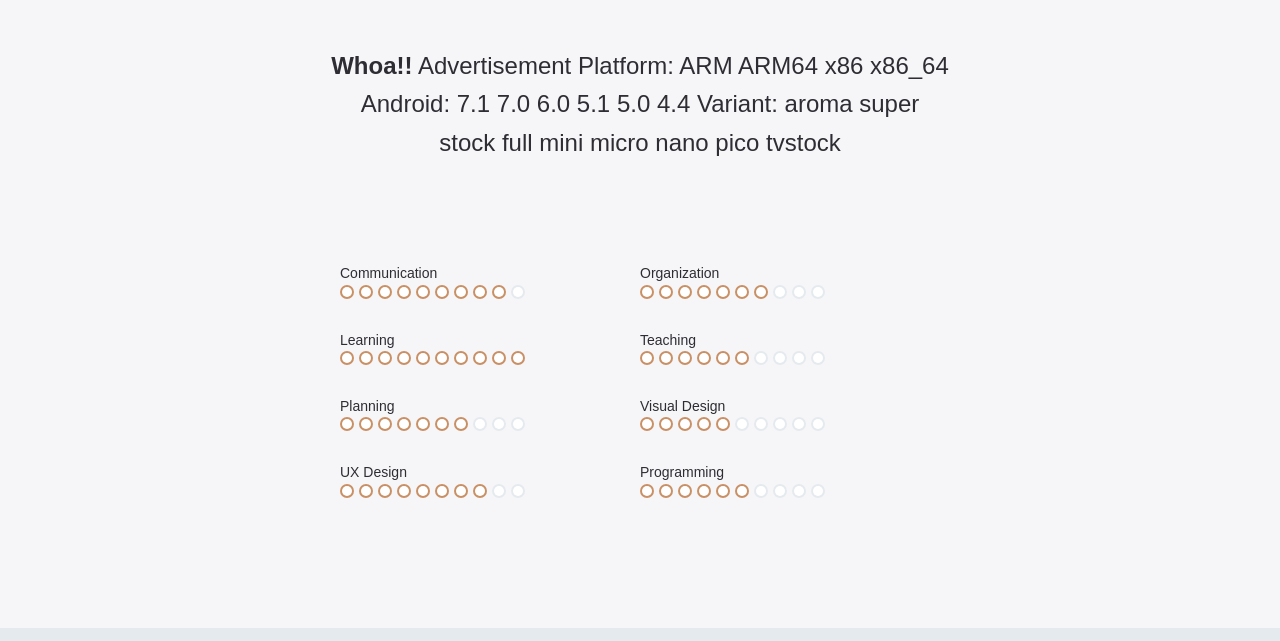
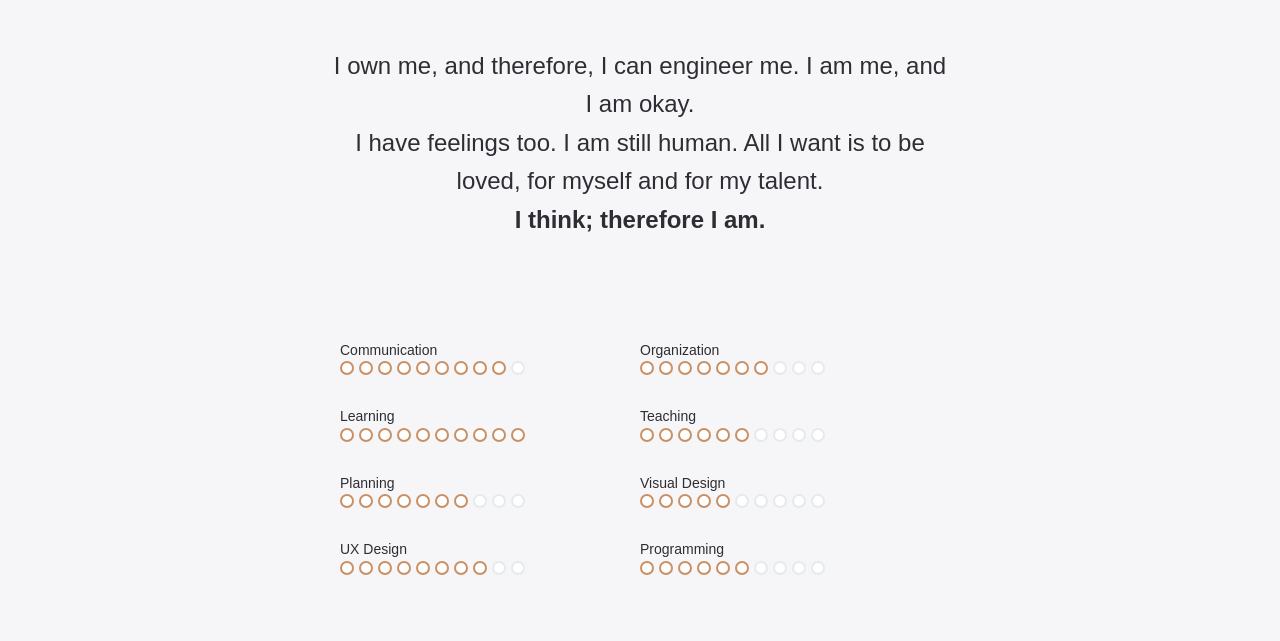
Before and after one commit to Naveon/web, a plain HTML site: page index.html in a window 1280 px wide. Shown: the part 887-1528 px from the top of the page. Drawn offline with Linux system fonts and the light colour scheme.

Commit message:
Update index.html

```diff
--- a/index.html
+++ b/index.html
@@ -47,31 +47,10 @@
     </div>
     <div class="blur">
     <p>
-        <strong>Whoa!!</strong>
-
-        Advertisement
-        Platform:
-        ARM
-        ARM64
-        x86
-        x86_64
-        Android:
-        7.1
-        7.0
-        6.0
-        5.1
-        5.0
-        4.4
-        Variant:
-        aroma
-        super
-        stock
-        full
-        mini
-        micro
-        nano
-        pico
-        tvstock
+        <strong></strong>
+      I own me, and therefore, I can engineer me. I am me, and I am okay.<br>
+      I have feelings too. I am still human. All I want is to be loved, for myself and for my talent.<br>
+      <strong>I think; therefore I am.</strong>
     </p>
     </div>
 
@@ -421,7 +400,7 @@
 
 </section>
 
-<h3>Say hello to your Jekyll for me! ...</h3>
+<h3>I am a person who is positive about every aspect of life. There are many things I like to do, to see, and to experience. I like to read, I like to write; I like to think, I like to dream; I like to talk, I like to listen. I like to see the sunrise in the morning, I like to see the moonlight at night; I like to feel the music flowing on my face, I like to smell the wind coming from the ocean. I like to look at the clouds in the sky with a blank mind, I like to do thought experiment when I cannot sleep in the middle of the night. I like flowers in spring, rain in summer, leaves in autumn, and snow in winter. I like to sleep early, I like to get up late; I like to be alone, I like to be surrounded by people. I like country’s peace, I like metropolis’ noise; I like the beautiful west lake in Hangzhou, I like the flat cornfield in Champaign. I like delicious food and comfortable shoes; I like good books and romantic movies. I like the land and the nature, I like people. And, I like to laugh. </h3>
 
 <section class="alt-section section-contact">
 
```
